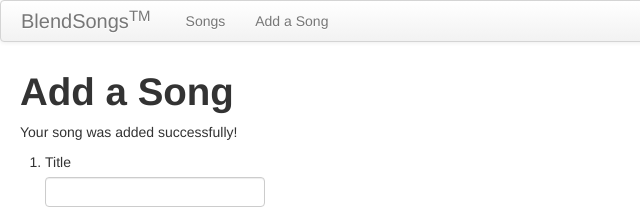
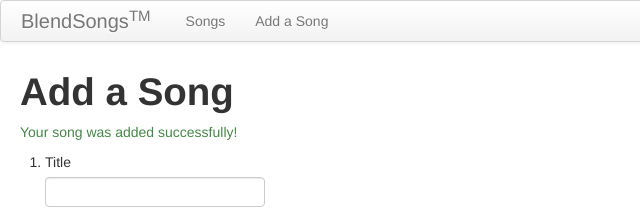
Before and after one commit to glitterwitch/blendsongs, a plain HTML site: page app/index.html at #/songs/add in a window 1280 px wide. Shown: the top 214 px of the page, 0-640 px from the left. Drawn offline with nearby package versions, Linux system fonts and the light colour scheme; a script that the page names is missing.

Commit message:
Add class to success text

```diff
--- a/app/partials/song-add.html
+++ b/app/partials/song-add.html
@@ -1,6 +1,6 @@
 <div ng-controller="SongAddCtrl">
   <h1> Add a Song</h1>
-  <p class="success" ng-show="success">Your song was added successfully!</p>
+  <p class="text-success" ng-show="success">Your song was added successfully!</p>
   <form name="AddSongForm" role="form" ng-submit="addSong(song)" novalidate>
     <ol>
       <li class="form-group">
```
